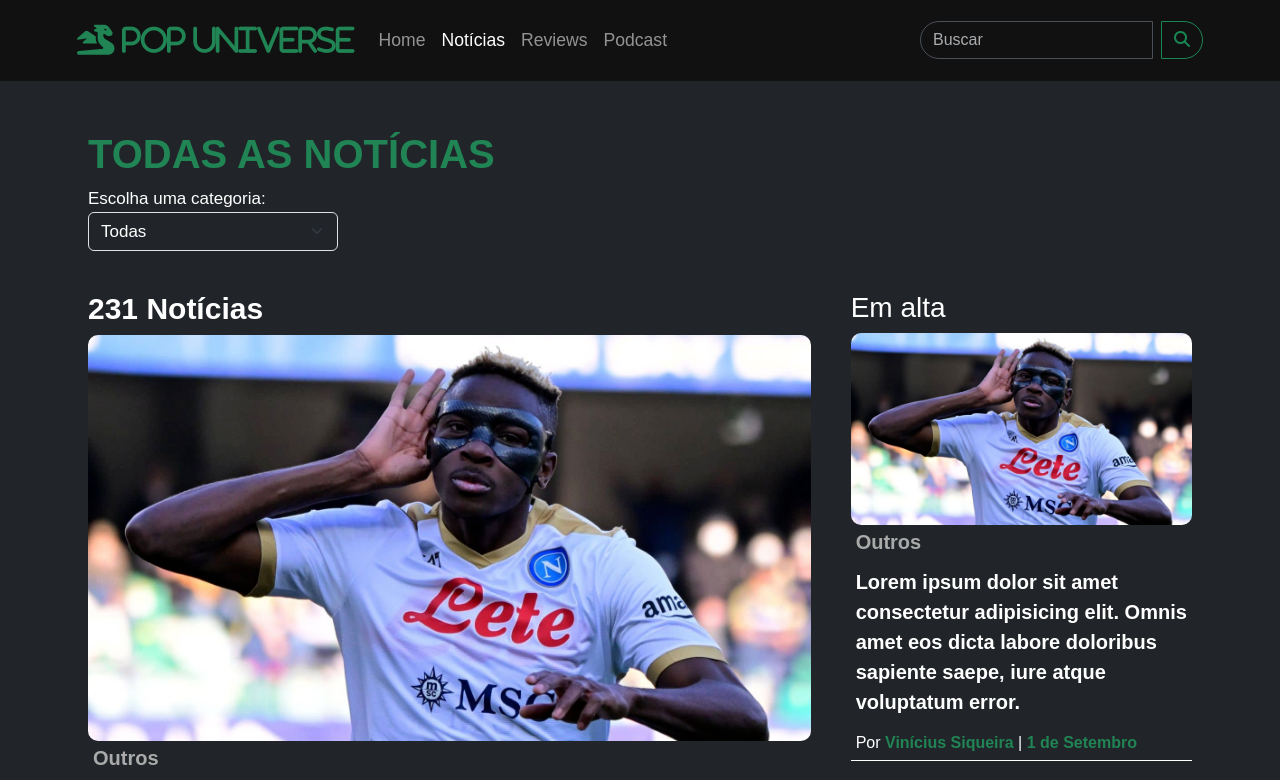
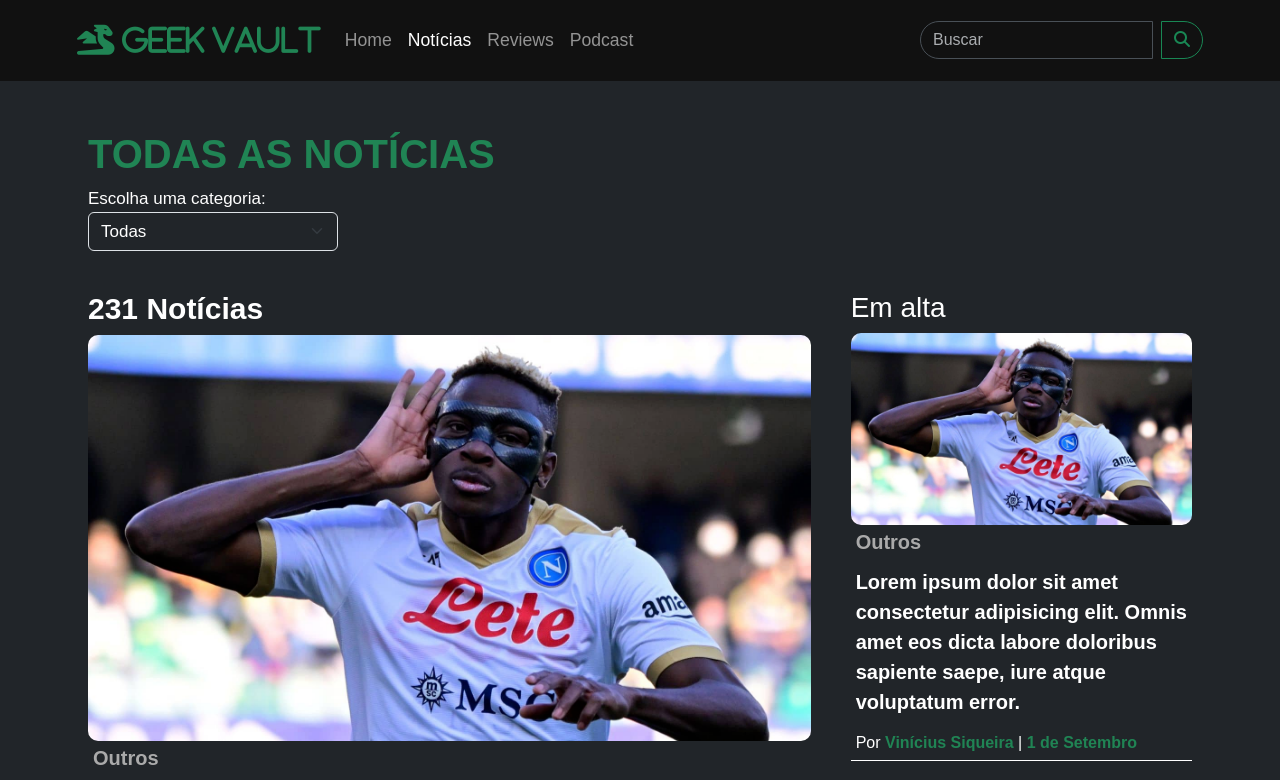
Before and after one commit to vinisik/site-aula, a plain HTML site: page news.html in a window 1280 px wide. Shown: the top 780 px of the page. Drawn offline with nearby package versions, Linux system fonts and the light colour scheme.

Commit message:
Changed Website name again

```diff
--- a/news.html
+++ b/news.html
@@ -7,7 +7,7 @@
 <link rel="stylesheet" href="https://cdnjs.cloudflare.com/ajax/libs/font-awesome/6.4.2/css/all.min.css" integrity="sha512-z3gLpd7yknf1YoNbCzqRKc4qyor8gaKU1qmn+CShxbuBusANI9QpRohGBreCFkKxLhei6S9CQXFEbbKuqLg0DA==" crossorigin="anonymous" referrerpolicy="no-referrer" />
 <script src="https://cdn.jsdelivr.net/npm/bootstrap@5.3.2/dist/js/bootstrap.bundle.min.js" integrity="sha384-C6RzsynM9kWDrMNeT87bh95OGNyZPhcTNXj1NW7RuBCsyN/o0jlpcV8Qyq46cDfL" crossorigin="anonymous"></script>
 <link rel="stylesheet" href="css/style.css">
-<title>Pop Universe | Notícias</title>
+<title>Geek Vault | Notícias</title>
 </head>
 <body>
 
@@ -15,7 +15,7 @@
 
     <nav class="navbar navbar-expand-lg" data-bs-theme="dark">
         <div class="container-fluid">
-          <a class="navbar-brand" href="index.html"><i class="fa-solid fa-dragon"> Pop Universe</i></a>
+          <a class="navbar-brand" href="index.html"><i class="fa-solid fa-dragon"> Geek Vault</i></a>
           <button class="navbar-toggler" type="button" data-bs-toggle="collapse" data-bs-target="#navbarSupportedContent" aria-controls="navbarSupportedContent" aria-expanded="false" aria-label="Toggle navigation">
             <span class="navbar-toggler-icon"></span>
           </button>
@@ -169,7 +169,7 @@
     <div class="container p-4">
         <div class="row">
             <div class="col-lg-6 col-md-12 mb-4 mb-md-0">
-            <h5 class="text-uppercase"><a class="navbar-brand" href="#"><i class="fa-solid fa-dragon"> Pop Universe</i></a></h5>
+            <h5 class="text-uppercase"><a class="navbar-brand" href="#"><i class="fa-solid fa-dragon"> Geek Vault</i></a></h5>
             <p>Site criado por Vinícius Siqueira e Gabriel Bigode sem inteção comercial.</p>
             </div>
 
@@ -205,7 +205,7 @@
     <!-- Copyright -->
     <div class="text-center p-3" style="background-color: rgba(0, 0, 0, 0.2);">
     © 2023 Copyright:
-    <a class="text-white" href="">Pop Universe PRODUCTIONS</a>
+    <a class="text-white" href="">Geek Vault PRODUCTIONS</a>
     </div>
     <!-- Copyright -->
 </footer>
```
Also changed, not shown: imc.html (+1 -1 lines), index.html (+3 -3 lines), noticia.html (+4 -4 lines).
